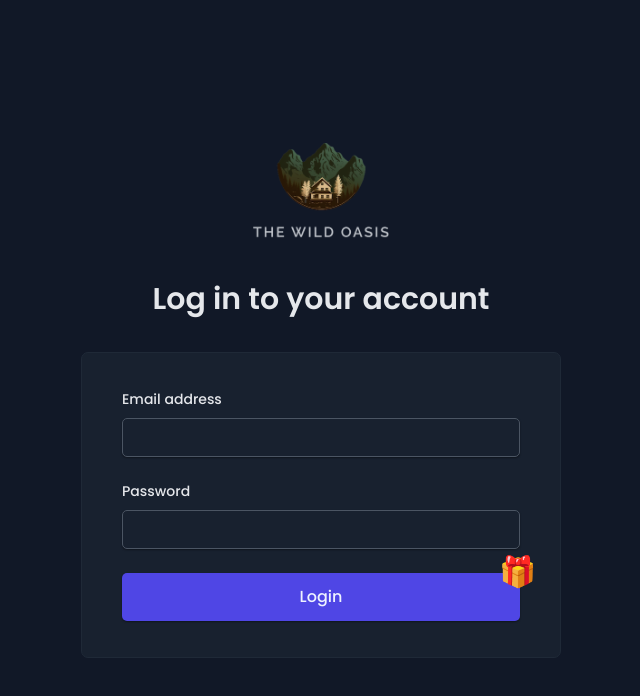
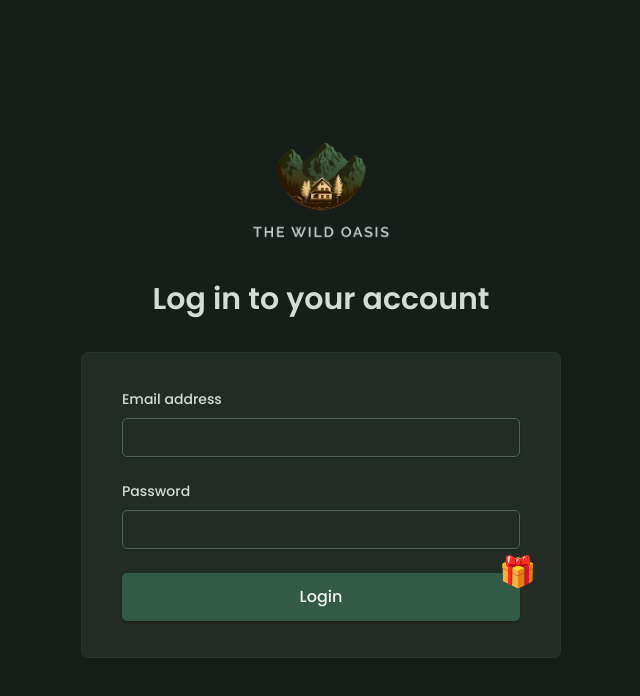
Before and after one commit to nagamanojvedam/re-wild-oasis, a React (Vite) app: page /login in a window 1280 px wide. Shown: the top 696 px of the page, without its empty margins (319-959 px from the left). Built offline with nearby package versions, Linux system fonts and the light colour scheme; no server answers; a web font is replaced by a local one.

Commit message:
update: color scheme

```diff
--- a/src/styles/GlobalStyles.js
+++ b/src/styles/GlobalStyles.js
@@ -2,108 +2,124 @@ import { createGlobalStyle } from "styled-components";
 
 const GlobalStyles = createGlobalStyle`
   :root {
+    &,
+    &.light-mode {
+      /* Warm Neutral Palette */
+      --color-grey-0: #FFFFFF;
+      --color-grey-50: #FAF8F3;
+      --color-grey-100: #F3F0E8;
+      --color-grey-200: #E9E5DC;
+      --color-grey-300: #D5D0C5;
+      --color-grey-400: #A8A397;
+      --color-grey-500: #79776D;
+      --color-grey-600: #5C5D54;
+      --color-grey-700: #43483F;
+      --color-grey-800: #343A35;
+      --color-grey-900: #242B26;
 
+      /* Status Colors */
+      --color-blue-100: #DBEAFE;
+      --color-blue-700: #1D4ED8;
 
-  &,&.light-mode {
+      --color-green-100: #DCFCE7;
+      --color-green-700: #166534;
 
+      --color-yellow-100: #FEF3C7;
+      --color-yellow-700: #92400E;
 
-  /* Grey */
-  --color-grey-0: #fff;
-  --color-grey-50: #f9fafb;
-  --color-grey-100: #f3f4f6;
-  --color-grey-200: #e5e7eb;
-  --color-grey-300: #d1d5db;
-  --color-grey-400: #9ca3af;
-  --color-grey-500: #6b7280;
-  --color-grey-600: #4b5563;
-  --color-grey-700: #374151;
-  --color-grey-800: #1f2937;
-  --color-grey-900: #111827;
+      --color-silver-100: #E9E5DC;
+      --color-silver-700: #5C5D54;
 
-  --color-blue-100: #e0f2fe;
-  --color-blue-700: #0369a1;
-  --color-green-100: #dcfce7;
-  --color-green-700: #15803d;
-  --color-yellow-100: #fef9c3;
-  --color-yellow-700: #a16207;
-  --color-silver-100: #e5e7eb;
-  --color-silver-700: #374151;
-  --color-indigo-100: #e0e7ff;
-  --color-indigo-700: #4338ca;
+      --color-indigo-100: #F3E8FF;
+      --color-indigo-700: #7E22CE;
 
-  --color-red-100: #fee2e2;
-  --color-red-700: #b91c1c;
-  --color-red-800: #991b1b;
+      --color-red-100: #FEE2E2;
+      --color-red-700: #B91C1C;
+      --color-red-800: #991B1B;
 
-  --backdrop-color: rgba(255, 255, 255, 0.1);
+      /* Backdrop */
+      --backdrop-color: rgba(36, 43, 38, 0.35);
 
-  --shadow-sm: 0 1px 2px rgba(0, 0, 0, 0.04);
-  --shadow-md: 0px 0.6rem 2.4rem rgba(0, 0, 0, 0.06);
-  --shadow-lg: 0 2.4rem 3.2rem rgba(0, 0, 0, 0.12);
+      /* Shadows */
+      --shadow-sm: 0 1px 2px rgba(36, 43, 38, 0.05);
+      --shadow-md: 0 0.6rem 2.4rem rgba(36, 43, 38, 0.07);
+      --shadow-lg: 0 2.4rem 3.2rem rgba(36, 43, 38, 0.12);
 
-
+      /* Images */
       --image-grayscale: 0;
       --image-opacity: 100%;
+    }
 
- }
     &.dark-mode {
+      /* Deep Green-Charcoal Palette */
+      --color-grey-0: #222C25;
+      --color-grey-50: #171E19;
+      --color-grey-100: #28332C;
+      --color-grey-200: #39463D;
+      --color-grey-300: #526056;
+      --color-grey-400: #7D8A7F;
+      --color-grey-500: #A3ADA4;
+      --color-grey-600: #BEC6BF;
+      --color-grey-700: #D5DBD5;
+      --color-grey-800: #E7EBE6;
+      --color-grey-900: #F5F3EC;
 
+      /* Status Colors */
+      --color-blue-100: #1E3A5F;
+      --color-blue-700: #93C5FD;
 
---color-grey-0: #18212f;
---color-grey-50: #111827;
---color-grey-100: #1f2937;
---color-grey-200: #374151;
---color-grey-300: #4b5563;
---color-grey-400: #6b7280;
---color-grey-500: #9ca3af;
---color-grey-600: #d1d5db;
---color-grey-700: #e5e7eb;
---color-grey-800: #f3f4f6;
---color-grey-900: #f9fafb;
+      --color-green-100: #173D2B;
+      --color-green-700: #86EFAC;
 
---color-blue-100: #075985;
---color-blue-700: #e0f2fe;
---color-green-100: #166534;
---color-green-700: #dcfce7;
---color-yellow-100: #854d0e;
---color-yellow-700: #fef9c3;
---color-silver-100: #374151;
---color-silver-700: #f3f4f6;
---color-indigo-100: #3730a3;
---color-indigo-700: #e0e7ff;
+      --color-yellow-100: #493817;
+      --color-yellow-700: #FDE68A;
 
---color-red-100: #fee2e2;
---color-red-700: #b91c1c;
---color-red-800: #991b1b;
+      --color-silver-100: #39463D;
+      --color-silver-700: #E7EBE6;
 
---backdrop-color: rgba(0, 0, 0, 0.3);
+      --color-indigo-100: #3B2855;
+      --color-indigo-700: #D8B4FE;
 
---shadow-sm: 0 1px 2px rgba(0, 0, 0, 0.4);
---shadow-md: 0px 0.6rem 2.4rem rgba(0, 0, 0, 0.3);
+      --color-red-100: #4C2023;
+      --color-red-700: #FCA5A5;
+      --color-red-800: #FECACA;
+
+      /* Backdrop */
+      --backdrop-color: rgba(0, 0, 0, 0.55);
+
+      /* Shadows */
+      --shadow-sm: 0 1px 2px rgba(0, 0, 0, 0.25);
+      --shadow-md: 0 0.6rem 2.4rem rgba(0, 0, 0, 0.25);
       --shadow-lg: 0 2.4rem 3.2rem rgba(0, 0, 0, 0.4);
 
---image-grayscale: 10%;
---image-opacity: 90%;
-
+      /* Images */
+      --image-grayscale: 0;
+      --image-opacity: 100%;
     }
 
-  /* Indigo */
-  --color-brand-50: #eef2ff;
-  --color-brand-100: #e0e7ff;
-  --color-brand-200: #c7d2fe;
-  --color-brand-500: #6366f1;
-  --color-brand-600: #4f46e5;
-  --color-brand-700: #4338ca;
-  --color-brand-800: #3730a3;
-  --color-brand-900: #312e81;
+    /* Brand: Forest Green + Champagne Gold */
+    --color-brand-50: #F0F5F1;
+    --color-brand-100: #DCE9DF;
+    --color-brand-200: #B8D2C0;
+    --color-brand-500: #47745D;
+    --color-brand-600: #315B46;
+    --color-brand-700: #244A3C;
+    --color-brand-800: #1D3C30;
+    --color-brand-900: #172F26;
 
+    /* Accent: Champagne Gold */
+    --color-accent-50: #FBF7EF;
+    --color-accent-100: #F0E4C9;
+    --color-accent-200: #E4D0A5;
+    --color-accent-500: #C5A46D;
+    --color-accent-600: #A9854D;
+    --color-accent-700: #86683B;
 
+    /* Border Radius */
     --border-radius-tiny: 3px;
     --border-radius-sm: 5px;
     --border-radius-md: 7px;
     --border-radius-lg: 9px;
-
-
   }
 
   *,
@@ -113,8 +129,11 @@ const GlobalStyles = createGlobalStyle`
     padding: 0;
     margin: 0;
 
-  /* Creating animations for dark mode */
-  transition: background-color 0.3s, border 0.3s;
+    /* Smooth theme transitions */
+    transition:
+      background-color 0.3s,
+      border-color 0.3s,
+      color 0.3s;
   }
 
   html {
@@ -124,11 +143,15 @@ html {
   body {
     font-family: "Poppins", sans-serif;
     color: var(--color-grey-700);
+    background-color: var(--color-grey-50);
 
-  transition: color 0.3s, background-color 0.3s;
     min-height: 100vh;
     line-height: 1.5;
     font-size: 1.6rem;
+
+    transition:
+      color 0.3s,
+      background-color 0.3s;
   }
 
   input,
@@ -148,20 +171,22 @@ button {
   }
 
   select:disabled,
-input:disabled {
+  input:disabled,
+  textarea:disabled {
     background-color: var(--color-grey-200);
     color: var(--color-grey-500);
   }
 
-input:focus,
-button:focus,
-textarea:focus,
-select:focus {
+  input:focus-visible,
+  button:focus-visible,
+  textarea:focus-visible,
+  select:focus-visible,
+  a:focus-visible {
     outline: 2px solid var(--color-brand-600);
-  outline-offset: -1px;
+    outline-offset: 2px;
   }
 
-/* Parent selector, finally 😃 */
+  /* Buttons containing SVG icons */
   button:has(svg) {
     line-height: 0;
   }
@@ -188,49 +213,41 @@ h6 {
 
   img {
     max-width: 100%;
-
-  /* For dark mode */
-  filter: grayscale(var(--image-grayscale)) opacity(var(--image-opacity));
+    height: auto;
+    filter: grayscale(var(--image-grayscale))
+      opacity(var(--image-opacity));
   }
 
-/* ===== Neutral Scrollbar (Light + Dark) ===== */
-
-/* Chrome, Edge, Safari */
+  /* Scrollbars */
   ::-webkit-scrollbar {
     width: 1.1rem;
     height: 1.1rem;
   }
 
-/* Invisible track */
   ::-webkit-scrollbar-track {
     background: transparent;
   }
 
-/* Neutral opaque thumb */
   ::-webkit-scrollbar-thumb {
-  background: var(--color-grey-500);
+    background: var(--color-grey-400);
     border-radius: 999px;
     border: 2px solid transparent;
     background-clip: content-box;
   }
 
-/* Hover */
   ::-webkit-scrollbar-thumb:hover {
+    background: var(--color-grey-500);
+  }
+
+  ::-webkit-scrollbar-thumb:active {
     background: var(--color-grey-600);
   }
 
-/* Active */
-::-webkit-scrollbar-thumb:active {
-  background: var(--color-grey-700);
+  * {
+    scrollbar-width: thin;
+    scrollbar-color: var(--color-grey-400) transparent;
   }
 
-/* Firefox */
-* {
-  scrollbar-width: thin;
-  scrollbar-color: var(--color-grey-500) transparent;
-}
-
-/* Dark mode: slightly lighter thumb for contrast */
   :root.dark-mode ::-webkit-scrollbar-thumb {
     background: var(--color-grey-400);
   }
@@ -243,7 +260,15 @@ img {
     background: var(--color-grey-200);
   }
 
-
+  /* Reduced motion accessibility */
+  @media (prefers-reduced-motion: reduce) {
+    *,
+    *::before,
+    *::after {
+      transition-duration: 0.01ms !important;
+      scroll-behavior: auto !important;
+    }
+  }
 `;
 
 export default GlobalStyles;
--- a/src/ui/ButtonIcon.jsx
+++ b/src/ui/ButtonIcon.jsx
@@ -5,7 +5,6 @@ const ButtonIcon = styled.button`
   border: none;
   padding: 0.6rem;
   border-radius: var(--border-radius-sm);
-  transition: all 0.2s;
 
   &:hover {
     background-color: var(--color-grey-100);
@@ -16,6 +15,10 @@ const ButtonIcon = styled.button`
     height: 2.2rem;
     color: var(--color-brand-600);
   }
+
+  &:hover svg {
+    color: var(--color-brand-200);
+  }
 `;
 
 export default ButtonIcon;
```
Lines whose indentation alone changed are shown as unchanged.
